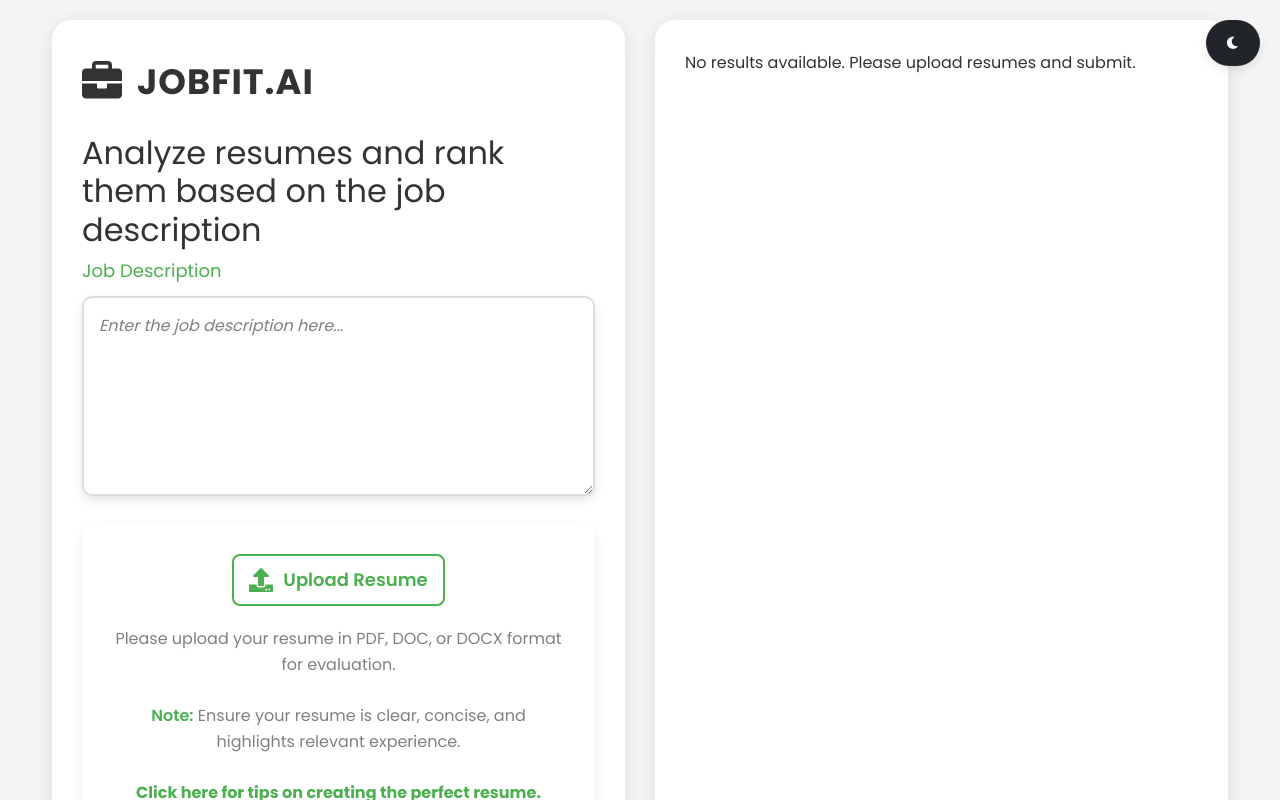
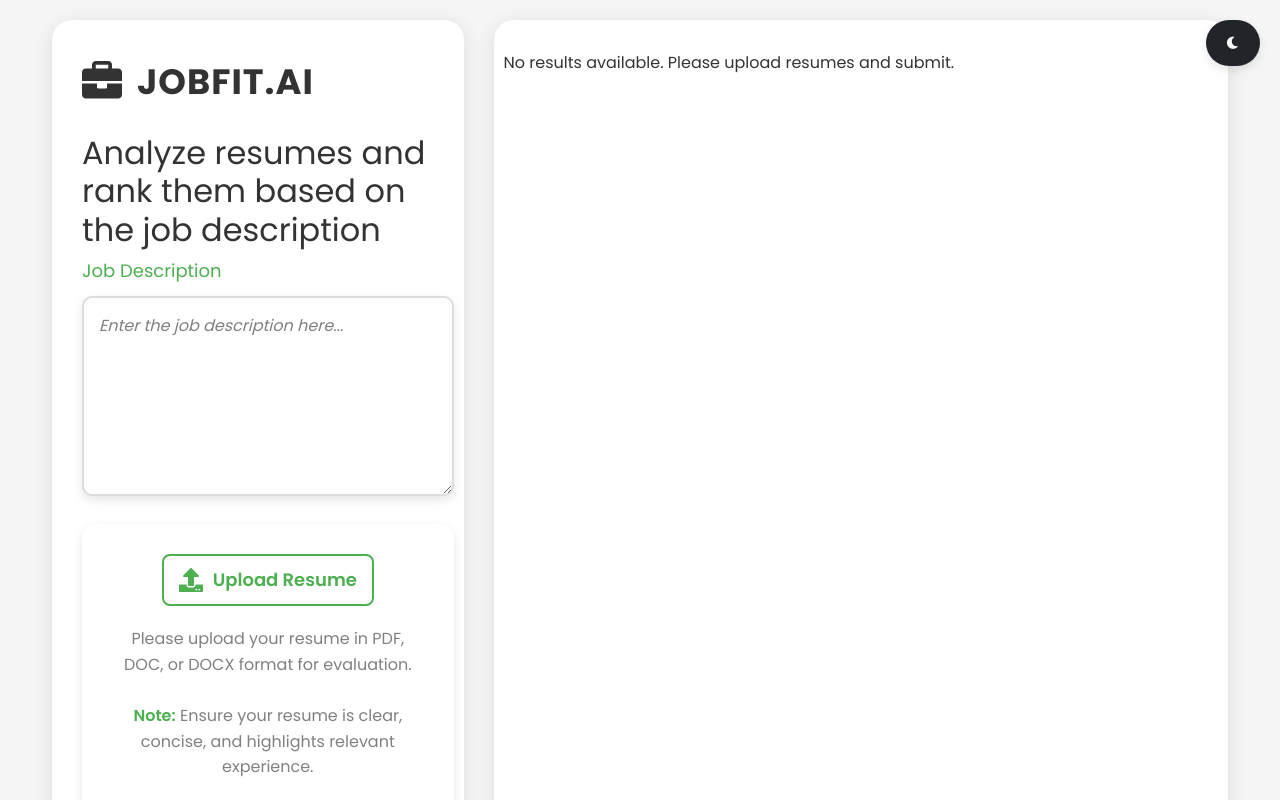
Before and after one commit to backendshubham/jobfit, a React (Create React App) app: page / in a window 1280 px wide. Shown: the top 800 px of the page. Built offline with nearby package versions, Linux system fonts and the light colour scheme; the HTML template or start-up script is replaced by a standard one.

Commit message:
Done some changes

```diff
--- a/src/App.css
+++ b/src/App.css
@@ -527,3 +527,92 @@
 .remove-file-btn:hover {
   background-color: #ff4b4b;
 }
+
+/* Desktop View: Both Left and Right Sections Scrollable */
+@media (min-width: 768px) {
+  .container {
+    display: flex;
+    gap: 30px;
+    height: 100vh; /* Full height for desktop view */
+  }
+
+  /* Make the left section scrollable */
+  .input-section {
+    flex: 0 0 35%; /* Left section takes 35% of the container width */
+    overflow-y: auto; /* Make left section scrollable */
+    max-height: 100vh; /* Full height for left section */
+    padding-right: 10px; /* Optional: Add space for right-side padding */
+    scrollbar-width: thin;
+    scrollbar-color: var(--primary-color) var(--card-bg-color);
+  }
+
+  /* Make the right section scrollable */
+  .result-section {
+    flex: 1; /* Right section will take remaining space */
+    overflow-y: auto; /* Make right section scrollable */
+    max-height: 100vh; /* Full height for right section */
+    padding-left: 10px;
+    scrollbar-width: thin;
+    scrollbar-color: var(--primary-color) var(--card-bg-color);
+  }
+
+  /* Custom scrollbar styling for Webkit-based browsers (for both sections) */
+  .input-section::-webkit-scrollbar,
+  .result-section::-webkit-scrollbar {
+    width: 8px;
+  }
+
+  .input-section::-webkit-scrollbar-thumb,
+  .result-section::-webkit-scrollbar-thumb {
+    background: var(--primary-color);
+    border-radius: 4px;
+  }
+
+  .input-section::-webkit-scrollbar-track,
+  .result-section::-webkit-scrollbar-track {
+    background: var(--card-bg-color);
+  }
+}
+
+/* Mobile View - No changes, left section takes full height and no scrolling */
+@media (max-width: 767px) {
+  .container {
+    display: flex;
+    flex-direction: column;
+    gap: 20px; /* Adjusted gap for mobile view */
+  }
+
+  .input-section {
+    height: auto; /* No fixed height on mobile */
+    overflow: visible; /* No scroll on left section */
+  }
+
+  .result-section {
+    height: auto; /* No fixed height on mobile */
+    overflow: visible; /* No scroll on right section */
+  }
+}
+
+
+.file-item {
+  position: relative;
+}
+
+.file-link {
+  display: block; /* Make the link block-level to cover the full list item */
+  width: 100%; /* Ensure the link takes up the full width */
+  padding: 10px; /* Optional padding */
+  text-decoration: none; /* Remove underline */
+  color: inherit; /* Inherit color from parent */
+}
+
+.check-id {
+  display: block;
+  margin-top: 5px;
+  font-size: 14px;
+  color: #007bff; /* Style for the clickable "Click here to check the ID" text */
+}
+
+.check-id:hover {
+  text-decoration: underline; /* Optional underline on hover */
+}
--- a/src/App.js
+++ b/src/App.js
@@ -59,7 +59,7 @@
 
       if (response.ok) {
         setResults(data.data);
-        toast.success('Scores are ready!', { autoClose: 3000 });
+        toast.success('Scores are ready!', { autoClose: 2000 });
       } else {
         toast.error(data.message || 'Error fetching results', { autoClose: 5000 });
       }
--- a/src/components/InputSection.js
+++ b/src/components/InputSection.js
@@ -89,7 +89,12 @@
           <ul>
             {selectedFiles.map((file, index) => (
               <li key={index} className={`file-item ${file.removing ? 'removing' : ''}`}>
+                {/* Wrap the entire li item with a clickable link */}
+                <a href={`#resume${index}`} className="file-link">
                   <span>{file.name}</span>
+                  {/* Clickable area for checking the ID */}
+                </a>
+
                 {/* Before score, show "Remove" button */}
                 {results && results[index] ? (
                   <div className="resume-actions">
@@ -101,17 +106,15 @@
                       View Score
                     </button>
                   </div>
-                  ) :
-                  (
+                ) : (
                   // Show Remove button before score is fetched
-                    // <button onClick={() => removeFile(index)} className="remove-file-btn">Remove</button>
                   ''
-                  )
-                  }
+                )}
               </li>
             ))}
           </ul>
         </div>
+
         )}
 
         {/* Description Section */}
--- a/src/components/ResultSection.js
+++ b/src/components/ResultSection.js
@@ -7,7 +7,11 @@
         <p>No results available. Please upload resumes and submit.</p>
       ) : (
         results.map((result, index) => (
-          <div key={index} className="result-item">
+          <div
+            key={index}
+            id={`resume${index}`}
+            className="result-item"
+          >
             <h3>{result.name}</h3>
             <div className="result-content" dangerouslySetInnerHTML={{ __html: result.result }} />
           </div>
```
Lines whose indentation alone changed are shown as unchanged.
